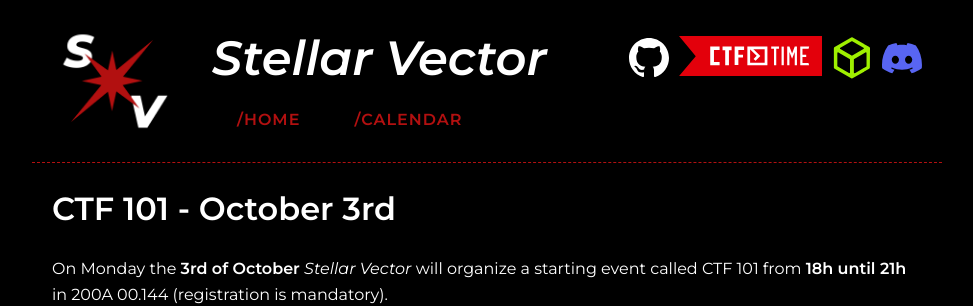
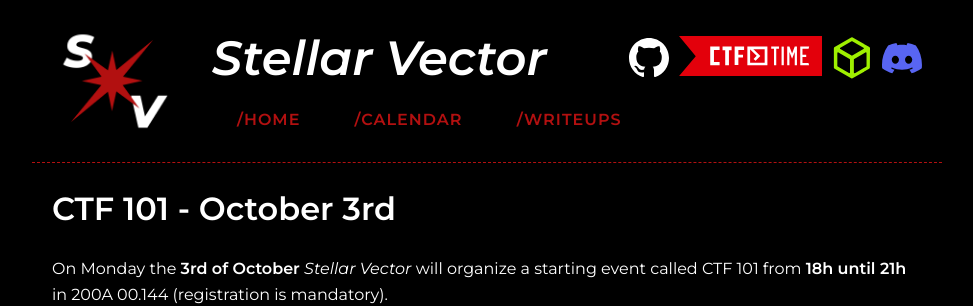
Before and after one commit to stellarvector/stellarvector.github.io, a Jekyll site: the page built from pages/home.md, in a window 1280 px wide. Shown: the top 306 px of the page, without its empty margins (153-1126 px from the left). Built offline with Jekyll 4.4.1, drawn with Linux system fonts in a browser that asks for light colours.

Commit message:
Add menu button to writeups

```diff
--- a/_layouts/default.html
+++ b/_layouts/default.html
@@ -32,6 +32,7 @@
                     <!-- TODO: automatically generate based on config -->
                     <a class="button noborder" href="{% link pages/home.md %}">/home</a>
                     <a class="button noborder" href="{% link pages/calendar.html %}">/calendar</a>
+                    <a class="button noborder" href="//writeups.stellarvector.be/">/writeups</a>
                 </nav>
             </div>
         </header>
```
